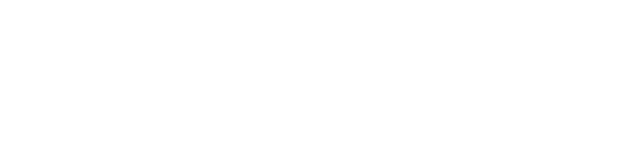
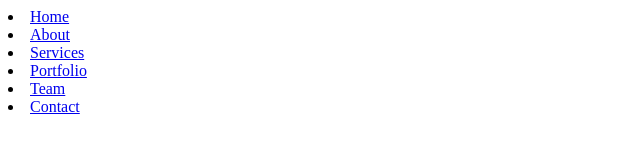
Before and after one commit to erickdc7/modern-menu-hover-effect, a plain HTML site: page index.html in a window 1280 px wide. Shown: the whole page, without its empty margins (0-640 px from the left). Drawn offline with Linux system fonts and the light colour scheme.

Commit message:
add menu items

```diff
--- a/index.html
+++ b/index.html
@@ -9,7 +9,12 @@
 </head>
 
 <body>
-
+    <li><a href="#" data-text="Home">Home</a></li>
+    <li><a href="#" data-text="About">About</a></li>
+    <li><a href="#" data-text="Services">Services</a></li>
+    <li><a href="#" data-text="Portfolio">Portfolio</a></li>
+    <li><a href="#" data-text="Team">Team</a></li>
+    <li><a href="#" data-text="Contact">Contact</a></li>
 </body>
 
 </html>
```
